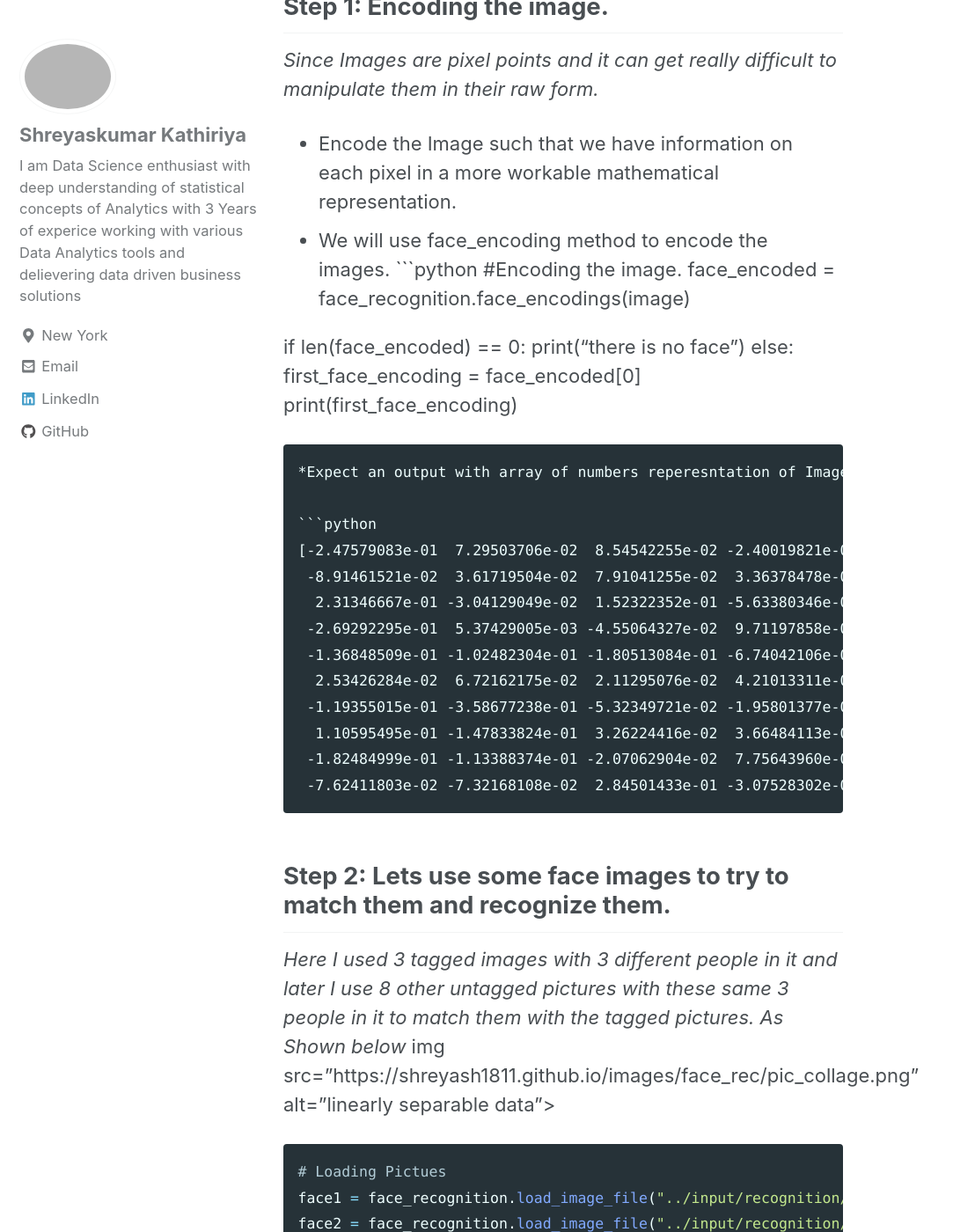
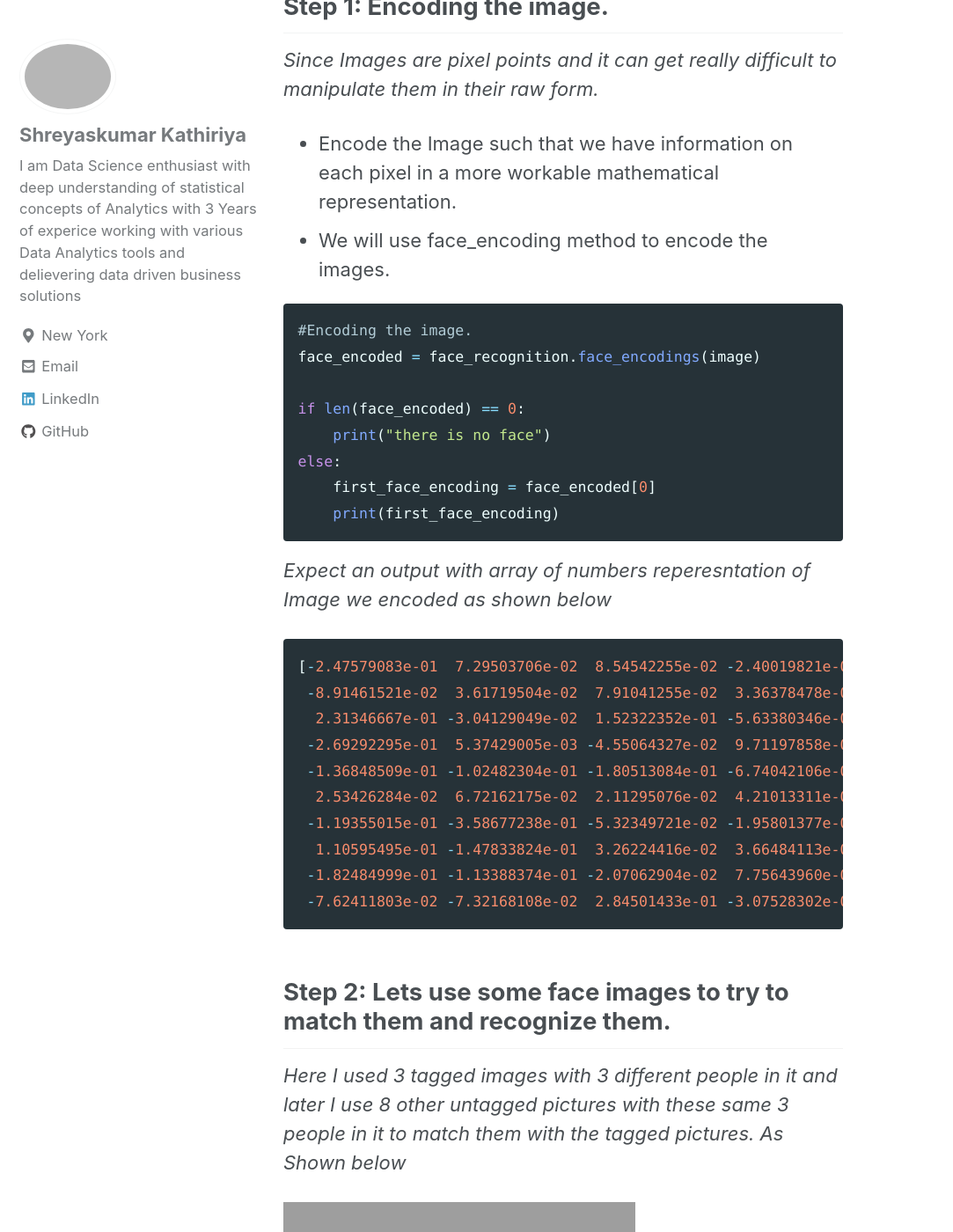
Before and after one commit to Shreyash1811/Shreyash1811.github.io, a Jekyll site: the page built from _posts/2018-01-28-perceptron.md, in a window 1280 px wide and 1400 px high, scrolled down 8413 px. Shown: the whole window at 88% size, without its empty margins (0-1083 px from the left). Built offline with Jekyll 4.4.1, drawn with Linux system fonts in a browser that asks for light colours; nearby versions of some CDN libraries; emoji names are drawn with the system emoji font.

Commit message:
Update 2018-01-28-perceptron.md

````diff
--- a/_posts/2018-01-28-perceptron.md
+++ b/_posts/2018-01-28-perceptron.md
@@ -199,6 +199,7 @@
 *Since Images are pixel points and it can get really difficult to manipulate them in their raw form.*
 - Encode the Image such that we have information on each pixel in a more workable mathematical representation.
 - We will use face_encoding method to encode the images.
+
 ```python
 #Encoding the image.
 face_encoded = face_recognition.face_encodings(image)
@@ -225,7 +226,9 @@
 ```
 ## Step 2: Lets use some face images to try to match them and recognize them.
 *Here I used 3 tagged images with 3 different people in it and later I use 8 other untagged pictures with these same 3 people in it to match them with the tagged pictures. As Shown below*
-img src="{{ site.url }}{{ site.baseurl }}/images/face_rec/pic_collage.png" alt="linearly separable data">
+
+<img src="{{ site.url }}{{ site.baseurl }}/images/face_rec/pic_collage.png" alt="linearly separable data">
+
 ```python
 # Loading Pictues
 face1 = face_recognition.load_image_file("../input/recognition/person_1.jpg")
````
